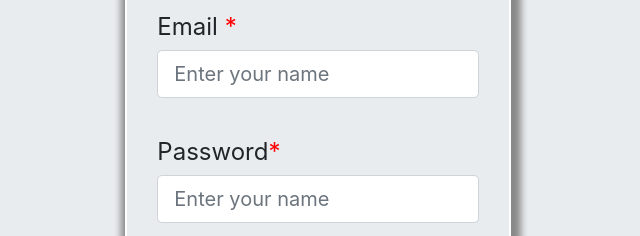
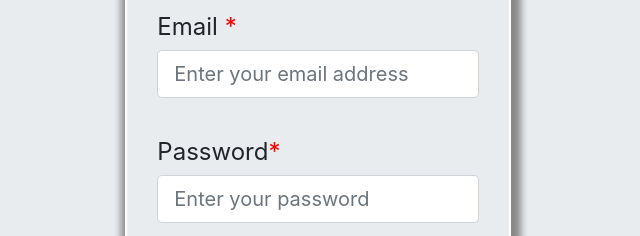
Before and after one commit to Maha0121/Webdev, a plain HTML site: page index.html in a window 1280 px wide. Shown: the part 270-506 px from the top of the page, without its empty margins (322-962 px from the left). Drawn offline with nearby package versions, Linux system fonts and the light colour scheme.

Commit message:
Add files via upload

```diff
--- a/index.html
+++ b/index.html
@@ -37,7 +37,7 @@
               <input
                 type="text"
                 class="form-control"
-                placeholder="Enter your name"
+                placeholder="Enter your email address"
                 autocomplete="off"
               />
             </div>
@@ -47,7 +47,7 @@
               <input
                 type="text"
                 class="form-control"
-                placeholder="Enter your name"
+                placeholder="Enter your password"
                 autocomplete="off"
               />
             </div>
```
